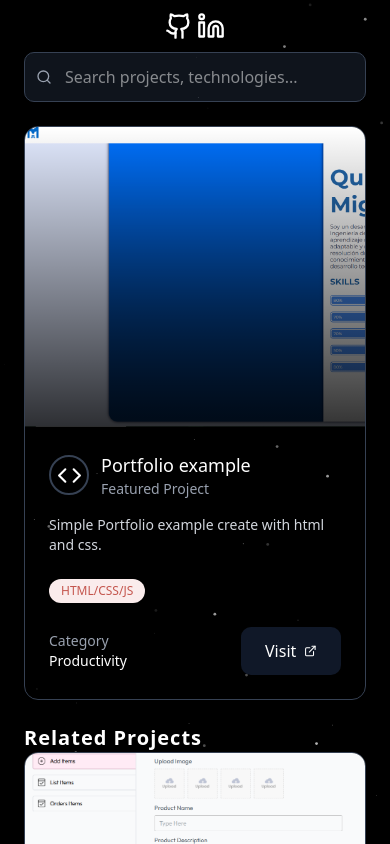
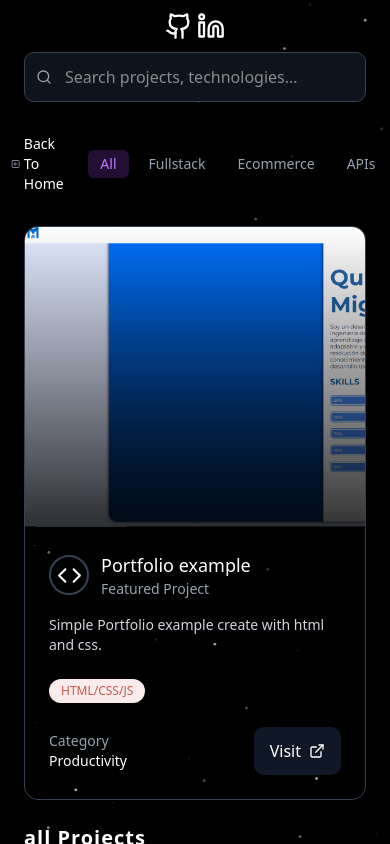
Before and after one commit to mirchez/miguel-portfolio, a Next.js app: page /proyects in a window 390 px wide. Shown: the top 844 px of the page. Built offline with nearby package versions, Linux system fonts and the light colour scheme.

Commit message:
projects - v3

```diff
--- a/app/(proyects)/proyects/page.tsx
+++ b/app/(proyects)/proyects/page.tsx
@@ -4,13 +4,7 @@ import { useState, useEffect } from "react";
 import Image from "next/image";
 import { motion } from "framer-motion";
 import { projects } from "@/data/projects";
-import {
-  Search,
-  ExternalLink,
-  SquareArrowLeft,
-  Briefcase,
-  Code,
-} from "lucide-react";
+import { Search, ExternalLink, SquareArrowLeft, Code } from "lucide-react";
 import { validateProjects } from "@/lib/utils";
 import { Particles } from "@/components/ui/particle";
 import Link from "next/link";
@@ -38,13 +32,7 @@ allTechnologies.forEach((tech) => {
   techCounts.set(tech, (techCounts.get(tech) || 0) + 1);
 });
 
-// Sort technologies by count
-const topTechnologies = Array.from(techCounts.entries())
-  .sort((a, b) => b[1] - a[1])
-  .slice(0, 5)
-  .map(([name, count]) => ({ name, count }));
-
-export default function Home() {
+export default function Projects() {
   const [selectedCategory, setSelectedCategory] = useState<string>("all");
   const [searchQuery, setSearchQuery] = useState("");
   const [filteredProjects, setFilteredProjects] = useState(validatedProjects);
@@ -117,20 +105,64 @@ export default function Home() {
         </header>
 
         <div className="grid grid-cols-1 lg:grid-cols-[240px_1fr] gap-6 p-6">
+          {/* Categories for Mobile */}
+
+          <div className="flex gap-2 lg:hidden items-center justify-center">
+            <Link href="/">
+              <div className="text-sm flex items-center gap-1 rounded-lg p-2 hover:bg-purple-500/20 cursor-pointer ">
+                <SquareArrowLeft size={18} className="text-gray-400" />
+                <span>Back To Home</span>
+              </div>
+            </Link>
+            <button
+              onClick={() => setActiveTab("all")}
+              className={`px-3 py-1 text-sm rounded-sm ${
+                activeTab === "all"
+                  ? "bg-purple-500/20 text-purple-400"
+                  : "text-gray-400"
+              }`}
+            >
+              All
+            </button>
+            <button
+              onClick={() => setActiveTab("fullstack")}
+              className={`px-3 py-1 text-sm rounded-sm ${
+                activeTab === "fullstack"
+                  ? "bg-purple-500/20 text-purple-400"
+                  : "text-gray-400"
+              }`}
+            >
+              Fullstack
+            </button>
+            <button
+              onClick={() => setActiveTab("ecommerce")}
+              className={`px-3 py-1 text-sm rounded-sm ${
+                activeTab === "ecommerce"
+                  ? "bg-purple-500/20 text-purple-400"
+                  : "text-gray-400"
+              }`}
+            >
+              Ecommerce
+            </button>
+            <button
+              onClick={() => setActiveTab("external-api")}
+              className={`px-3 py-1 text-sm rounded-sm ${
+                activeTab === "external-api"
+                  ? "bg-purple-500/20 text-purple-400"
+                  : "text-gray-400"
+              }`}
+            >
+              APIs
+            </button>
+          </div>
           {/* Sidebar */}
           <div className="hidden lg:flex flex-col gap-6">
-            <div className="border border-gray-700 rounded-xl p-4 flex flex-col gap-4">
-              <div className="flex items-center gap-3 p-2 rounded-lg hover:bg-gray-700/50 cursor-pointer">
+            <Link href="/">
+              <div className="flex items-center gap-3 rounded-lg p-4 hover:bg-purple-500/20 cursor-pointer border border-gray-700">
                 <SquareArrowLeft size={18} className="text-gray-400" />
-                <Link href="/">
                 <span>Back To Home</span>
+              </div>
             </Link>
-              </div>
-              {/* <div className="flex items-center gap-3 p-2 rounded-lg hover:bg-gray-700/50 cursor-pointer ">
-                <Briefcase size={18} className="text-gray-400" />
-                <span>All projects</span>
-              </div> */}
-            </div>
 
             <div className="border border-gray-700 rounded-xl p-4">
               <h3 className="text-sm font-medium text-gray-400 mb-3">
@@ -143,8 +175,8 @@ export default function Home() {
                     onClick={() => setSelectedCategory(category)}
                     className={`text-left p-2 rounded-lg text-sm ${
                       selectedCategory === category
-                        ? "bg-gray-700 text-white"
-                        : "hover:bg-gray-700/50"
+                        ? "bg-purple-700/20 text-purple-400"
+                        : "hover:bg-purple-500/20 "
                     }`}
                   >
                     <span className="capitalize">{category}</span>
@@ -184,7 +216,7 @@ export default function Home() {
                   <div className="p-6 flex flex-col justify-between">
                     <div>
                       <div className="flex items-center gap-3 mb-4 ">
-                        <div className="w-10 h-10 md:w-14 md:h-14 rounded-full border-2 border-gray-700 flex items-center justify-center">
+                        <div className="w-10 h-10 md:w-14 md:h-14 rounded-full border-2 border-gray-700 flex items-center justify-center hover:bg-purple-500/20 transition-all duration-200 cursor-pointer">
                           <Code size={25} />
                         </div>
                         <div>
@@ -227,16 +259,17 @@ export default function Home() {
                         </div>
                       </div>
 
-                      <button className="px-6 py-3 bg-gray-900 text-white rounded-lg hover:bg-gray-800 transition-all duration-200 font-medium flex items-center gap-2 w-25 md:w-40 text-ellipsis justify-center">
                       <a
-                          href={featuredProject?.link}
+                        href={featuredProject.link}
                         target="_blank"
                         rel="noopener noreferrer"
+                        className="px-4 py-3 sm:px-6 bg-gray-900 text-white rounded-lg hover:bg-purple-500/20 font-medium"
                       >
+                        <button className="flex items-center gap-2 font-medium text-ellipsis w-full justify-center ">
                           Visit
-                        </a>
                           <ExternalLink size={16} />
                         </button>
+                      </a>
                     </div>
                   </div>
                 </div>
@@ -246,7 +279,7 @@ export default function Home() {
             {/* Projects Grid */}
             <div>
               <h2 className="text-xl md:text-2xl font-bold tracking-wider ">
-                Related Projects
+                {activeTab} Projects
               </h2>
               {/* Projects Grid */}
               <div className="grid grid-cols-1 md:grid-cols-2 lg:grid-cols-2 xl:grid-cols-3 gap-4 md:gap-8 md:mt-5">
@@ -311,17 +344,18 @@ export default function Home() {
                             )}
                           </div>
                         </div>
-                        <div className="flex items-center justify-end mx-5">
-                          <button className="flex items-center gap-2 sm:px-6 py-3 bg-gray-900 text-white rounded-lg hover:bg-gray-800 transition-all duration-200 font-medium  text-ellipsis w-full justify-center sm:w-fit ">
+                        <div className="flex items-center justify-center mx-5">
                           <a
                             href={project.link}
                             target="_blank"
                             rel="noopener noreferrer"
+                            className="w-full"
                           >
+                            <button className="flex items-center gap-2 sm:px-6 py-3 bg-gray-900 text-white rounded-lg hover:bg-purple-500/20  transition-all duration-200 font-medium  text-ellipsis w-full justify-center sm:w-fit ">
                               Visit
-                            </a>
                               <ExternalLink size={16} />
                             </button>
+                          </a>
                         </div>
                       </motion.div>
                     </Tilt>
@@ -330,7 +364,7 @@ export default function Home() {
 
               {filteredProjects.length > 6 && (
                 <div className="mt-6 text-center">
-                  <button className="px-4 py-2 bg-gray-800 hover:bg-gray-700 rounded-lg text-sm">
+                  <button className="px-4 py-2 bg-gray-800 hover:bg-purple-500/20 rounded-lg text-sm">
                     View more projects
                   </button>
                 </div>
--- a/app/components/Contact.tsx
+++ b/app/components/Contact.tsx
@@ -56,6 +56,9 @@ export default function ContactPage() {
     const link = getGmailLink();
     window.location.href = link;
   };
+
+  const iconsClass: string =
+    "w-full bg-neutral-800 text-white flex items-center justify-center gap-2 py-3 rounded-md hover:bg-purple-600/20 transition-colors";
 
   return (
     <div className="w-full min-h-screen flex items-center justify-center px-4 py-10 ">
@@ -129,7 +132,7 @@ export default function ContactPage() {
               href="https://github.com/mirchez"
               target="_blank"
               rel="noopener noreferrer"
-              className="w-full bg-neutral-800 text-white flex items-center justify-center gap-2 py-3 rounded-md hover:bg-neutral-700 transition-colors"
+              className={iconsClass}
             >
               <Github size={18} />
               GitHub
@@ -139,16 +142,13 @@ export default function ContactPage() {
               href="https://Linkedin.com/in/mirchez"
               target="_blank"
               rel="noopener noreferrer"
-              className="w-full bg-neutral-800 text-white flex items-center justify-center gap-2 py-3 rounded-md hover:bg-neutral-700 transition-colors"
+              className={iconsClass}
             >
               <Linkedin size={18} />
               Linkedin
             </a>
 
-            <button
-              onClick={handleGmailClick}
-              className="w-full bg-neutral-800 text-white flex items-center justify-center gap-2 py-3 rounded-md hover:bg-neutral-700 transition-colors"
-            >
+            <button onClick={handleGmailClick} className={iconsClass}>
               <Mail size={18} />
               Gmail
             </button>
--- a/app/components/ui/card-buttons.tsx
+++ b/app/components/ui/card-buttons.tsx
@@ -19,7 +19,7 @@ export const CardButtons = () => {
           initialOpacity={0}
         >
           <Link href="/proyects" passHref>
-            <button className="group px-6 py-3 bg-gray-900 text-white rounded-lg hover:bg-gray-800 transition-all duration-200 font-medium flex items-center gap-2 w-full text-ellipsis">
+            <button className="group px-6 py-3 bg-gray-900 text-white rounded-lg hover:bg-purple-700/20 transition-all duration-200 font-medium flex items-center gap-2 w-full text-ellipsis">
               <Typewriter
                 words={["Explore Proyects", "20+ Deployed"]}
                 loop
```
Lines whose indentation alone changed are shown as unchanged.
